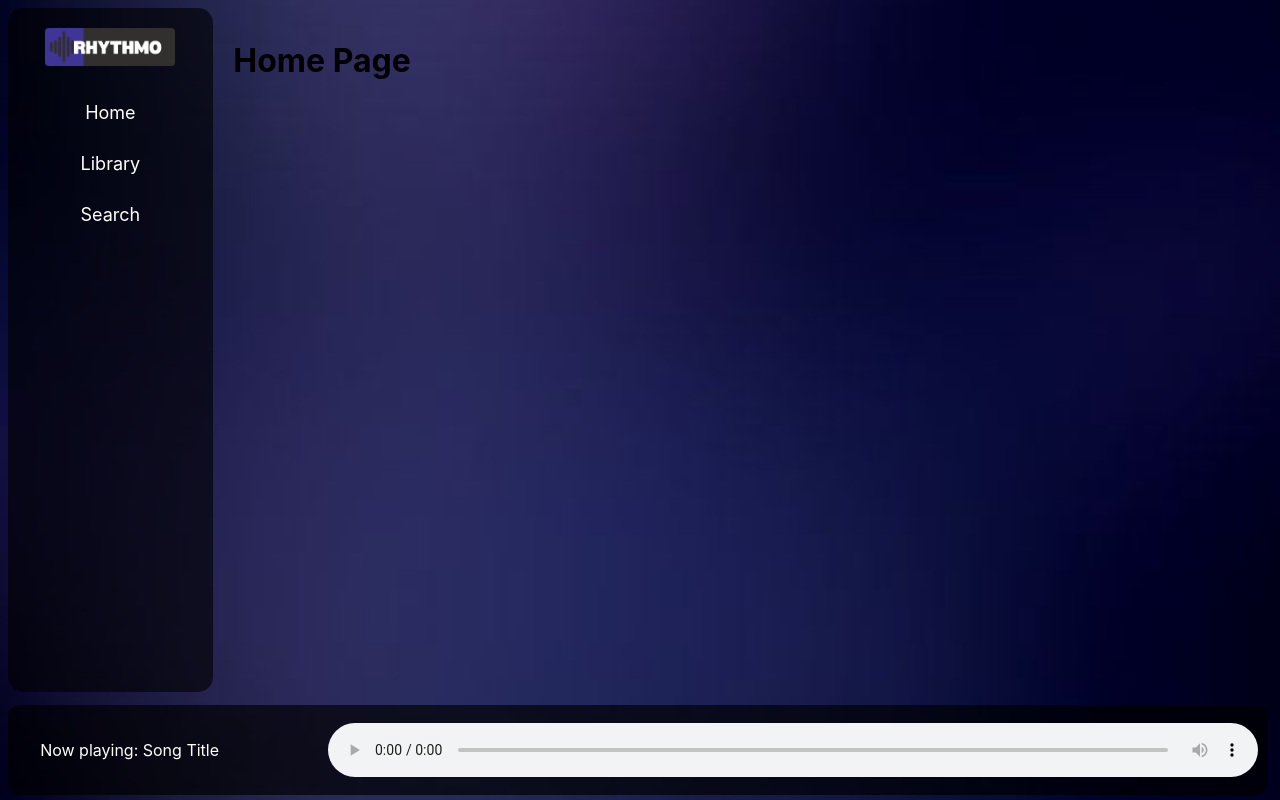
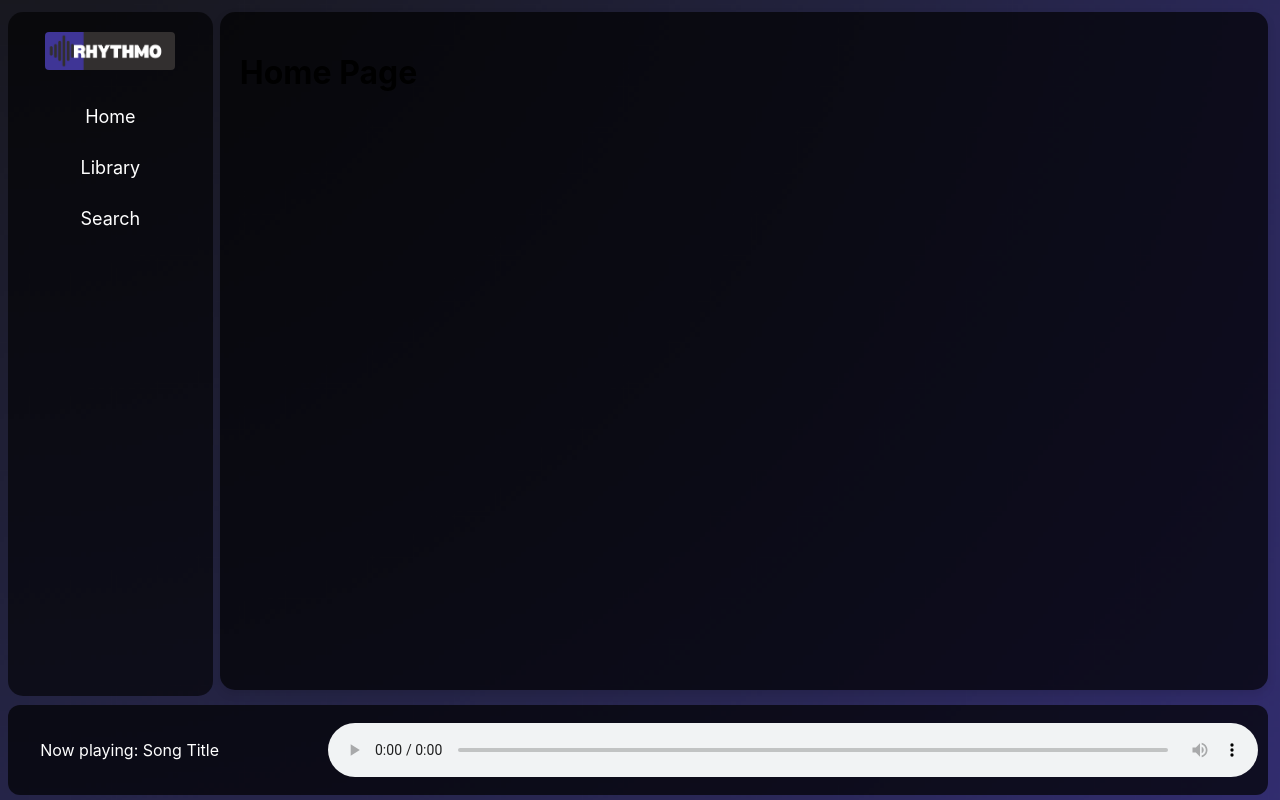
Before and after one commit to anastainty/Rhythmo-FrontEnd, a React (Create React App) app: page / in a window 1280 px wide. Built offline with nearby package versions, Linux system fonts and the light colour scheme.

Commit message:
background update plus frame for content-pages

```diff
--- a/src/App.css
+++ b/src/App.css
@@ -5,16 +5,22 @@
   height: 100vh;
   width: 100vw;
 
-  background-image: url('backLight.jpg');
+  background-image: url('backLight.png');
   background-size: cover;
   background-position: center;
   background-attachment: fixed;
 }
 
+
 .content-container {
-  margin-left: 16.666%;
+  margin-left: calc(16% + 15px);
+  margin-right: 12px;
+  margin-bottom: 110px;
+  margin-top: 12px;
+  background-color: rgba(0, 0, 0, 0.688);
+  border-radius: 15px;
   padding: 20px;
   flex-grow: 1;
-  height: calc(100vh - 80px);
   overflow-y: auto;
+  box-shadow: 0px 4px 10px rgba(0, 0, 0, 0.1);
 }
--- a/src/components/Sidebar.css
+++ b/src/components/Sidebar.css
@@ -3,7 +3,7 @@
   background-color: #0000009c;
   position: fixed;
   left: 8px;
-  top: 8px;
+  top: 12px;
   height: 83svh;
   color: white;
   padding-top: 20px;
@@ -43,6 +43,6 @@
 }
 
 .nav-links li a:hover {
-  background-color: rgb(42, 43, 68);
+  background-color: rgba(42, 43, 68, 0.689);
   border-radius: 9px; /* Закругленные края */
 }
```
Also changed, not shown: src/backLight.png (added).
